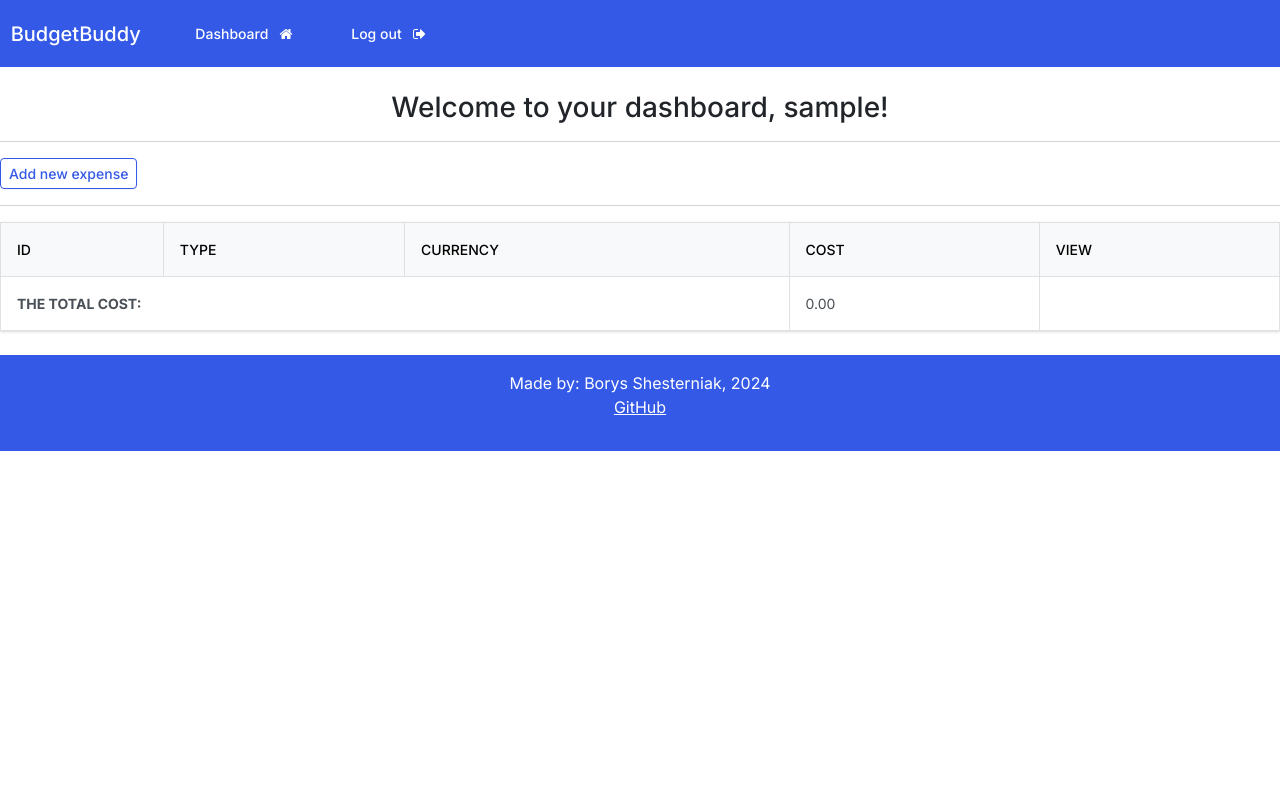
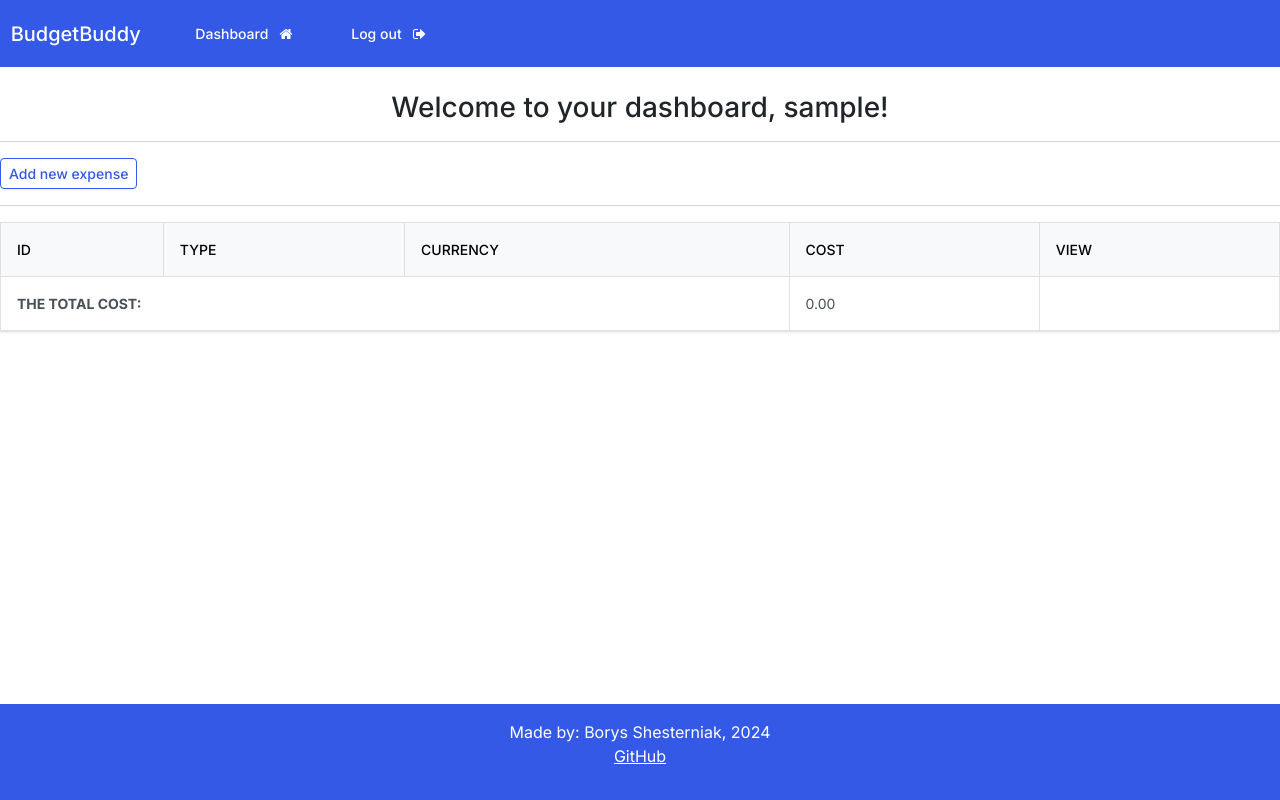
Before and after one commit to Borys-777/BudgetBuddy, a Django app: page /dashboard in a window 1280 px wide. Run offline with Django 4.2, Linux system fonts and the light colour scheme; the visitor is signed in with stand-in values (Sample User, id 1); data that the repository does not hold is empty; parts of the project's set-up code (start-up, migrations or seed data) failed here and were passed over.

Commit message:
Fixed the footer on dashboard, user authenticated for logged in users, rep=sponsive table in dashboard

```diff
--- a/budget/settings.py
+++ b/budget/settings.py
@@ -28,7 +28,7 @@ TEMPLATES_DIR = os.path.join(BASE_DIR, 'templates')
 SECRET_KEY = os.environ.get("SECRET_KEY")
 
 # SECURITY WARNING: don't run with debug turned on in production!
-DEBUG = False
+DEBUG = True
 
 ALLOWED_HOSTS = ['8000-borys777-budgetbuddy-94heqs4qgtb.ws.codeinstitute-ide.net', '.herokuapp.com']
 
--- a/expense_add/templates/expense_add/base.html
+++ b/expense_add/templates/expense_add/base.html
@@ -27,8 +27,6 @@
 
     {% include 'expense_add/navbar.html' %}
 
-    <div class="">
-
         <br>
 
         <!-- add notification messages here -->
@@ -50,14 +48,14 @@
 
         {% endfor %}
 
+        <div class="footer-dashboard">
         {% block content %}
 
         <h1>Lets add some content here</h1>
 
         {% endblock %}
+        </div>
 
-
-    </div>
 
     <footer class="footer bg-primary text-white py-3 mt-4 text-center col-md-12">
 
--- a/expense_add/templates/expense_add/dashboard.html
+++ b/expense_add/templates/expense_add/dashboard.html
@@ -4,7 +4,24 @@
 
 {% block content %}
 
-<body>
+    <style>
+        body {
+            min-height: 100vh;
+            display: flex;
+            flex-direction: column;
+
+        }
+
+        footer {
+            position: sticky;
+            bottom: 0;
+        }
+
+        .footer-dashboard {
+            flex: 1;
+        }
+
+    </style>
 
 <div class="text-center">
 
@@ -19,6 +36,7 @@
 
     <hr>
 
+    <div class="table-responsive">
     <table class="table table-hover table-bordered" id="expenseTable">
         <thead class="table-light">
             <tr>
@@ -41,7 +59,7 @@
                         <td class="cost">{{ expense.cost }}</td>
                         <td> <a href="{% url 'record' expense.id %}">Click here</a> </td>
                     </tr>
-                    <!-- <p><strong>Currency: </strong> EUR</p> -->
+
 
                 {% endfor %}
             {% endif %}
@@ -56,17 +74,7 @@
         </tfoot>
 
     </table>
-
-<!-- <footer>
-    <style>
-        display: flex;
-        flex-direction: column;
-        justify-content: space-between;
-        height: 100vh;
-    </style>
-</footer> -->
-
-</body>
+</div>
 
 <script src="{% static 'js/app.js' %}"></script>
 
```
Also changed, not shown: expense_add/templates/expense_add/index.html (+7 -3 lines).
